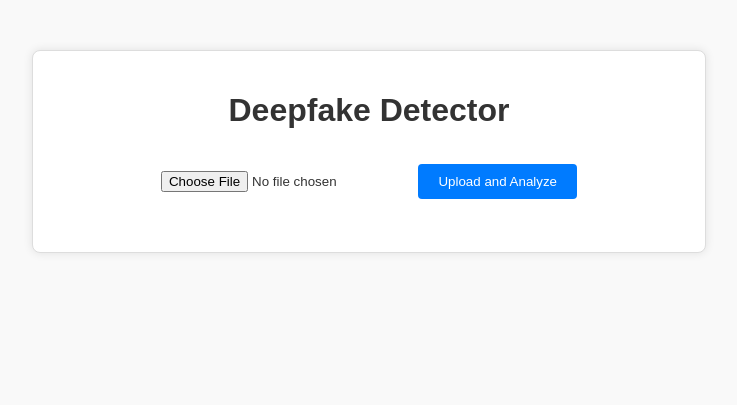
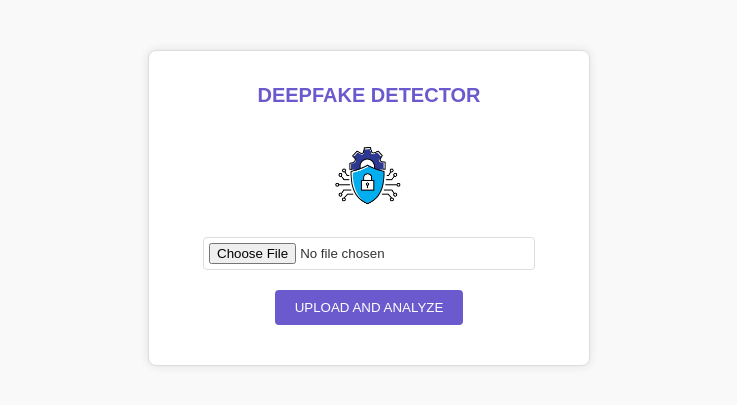
Before and after one commit to SamikshaSolanke/Deepfake-video-detection, a Flask app: page / in a window 1280 px wide. Shown: the top 405 px of the page, without its empty margins (271-1008 px from the left). Run offline with Flask 3, Linux system fonts and the light colour scheme.

Commit message:
ALL DONE

```diff
--- a/app.py
+++ b/app.py
@@ -1,9 +1,10 @@
 from flask import Flask, render_template, request, jsonify
 import os
 from werkzeug.utils import secure_filename
+import tensorflow as tf
 import numpy as np
-from utils.video_processing import frames_extract, frame_preprocess
-import tensorflow as tf
+import cv2
+from utils.video_processing import extract_frames, preprocess_frame
 
 app = Flask(__name__)
 
@@ -13,46 +14,47 @@ ALLOWED_EXTENSIONS = {'mp4'}
 app.config['UPLOAD_FOLDER'] = UPLOAD_FOLDER
 
 # Load TFLite model
-TFLITE_MODEL_PATH = './model/deepfake_detector_model4.tflite'
+TFLITE_MODEL_PATH = './model/deepfake_detector_model_final.tflite'
 interpreter = tf.lite.Interpreter(model_path=TFLITE_MODEL_PATH)
 interpreter.allocate_tensors()
 
+# Get input/output details from the model
 input_details = interpreter.get_input_details()
 output_details = interpreter.get_output_details()
 
 
 def allowed_file(filename):
+    """Check if the uploaded file is an allowed type."""
     return '.' in filename and filename.rsplit('.', 1)[1].lower() in ALLOWED_EXTENSIONS
 
 
 def predict_deepfake(video_path):
-    frames = frames_extract(video_path)
+    """Process the video and predict if it is deepfake."""
+    frames = extract_frames(video_path, max_frames=20, frame_size=(224, 224))
     predictions = []
 
     for frame in frames:
-        processed_frame = frame_preprocess(frame)
-        processed_frame = np.expand_dims(processed_frame, axis=0).astype(np.float32)
+        processed_frame = preprocess_frame(frame)  # Normalize frame to [0, 1]
+        processed_frame = np.expand_dims(processed_frame, axis=0)  # Add batch dimension
 
-        if processed_frame.shape != tuple(input_details[0]['shape']):
-            raise ValueError(f"Input shape mismatch. Expected: {tuple(input_details[0]['shape'])}, Got: {processed_frame.shape}")
-
-        interpreter.set_tensor(input_details[0]['index'], processed_frame)
+        interpreter.set_tensor(input_details[0]['index'], processed_frame.astype(np.float32))
         interpreter.invoke()
-        prediction = interpreter.get_tensor(output_details[0]['index'])[0][0]
-        predictions.append(prediction)
+        prediction = interpreter.get_tensor(output_details[0]['index'])
+        predictions.append(prediction[0][0])
 
     avg_prediction = np.mean(predictions)
-    confidence = avg_prediction * 100
-    return confidence
+    return avg_prediction
 
 
 @app.route('/')
 def index():
+    """Render the index page."""
     return render_template('index.html')
 
 
 @app.route('/upload', methods=['POST'])
 def upload():
+    """Handle video uploads and deepfake detection."""
     if 'video' not in request.files:
         return jsonify({'error': 'No file uploaded'}), 400
 
@@ -62,13 +64,14 @@ def upload():
         file_path = os.path.join(app.config['UPLOAD_FOLDER'], filename)
         file.save(file_path)
 
-        try:
-            confidence = predict_deepfake(file_path)
-            os.remove(file_path)
-            return jsonify({'deepfake_percentage': f'{confidence:.2f}%'})
-        except Exception as e:
-            os.remove(file_path)
-            return jsonify({'error': str(e)}), 500
+        # Run prediction
+        deepfake_score = predict_deepfake(file_path)
+        percentage = deepfake_score * 100  # Convert to percentage
+
+        # Delete the uploaded file after processing
+        os.remove(file_path)
+
+        return jsonify({'deepfake_percentage': f'{percentage:.2f}%'})
     else:
         return jsonify({'error': 'Invalid file format. Only .mp4 is allowed.'}), 400
 
--- a/static/css/styles.css
+++ b/static/css/styles.css
@@ -1,3 +1,42 @@
+/*body {*/
+/*    font-family: Arial, sans-serif;*/
+/*    background-color: #f9f9f9;*/
+/*    color: #333;*/
+/*    text-align: center;*/
+/*    margin-top: 50px;*/
+/*}*/
+
+/*.container {*/
+/*    width: 50%;*/
+/*    margin: auto;*/
+/*    padding: 20px;*/
+/*    border: 1px solid #ddd;*/
+/*    background: #fff;*/
+/*    box-shadow: 0 0 10px rgba(0, 0, 0, 0.1);*/
+/*    border-radius: 8px;*/
+/*}*/
+
+/*input[type="file"] {*/
+/*    margin: 20px 0;*/
+/*}*/
+
+/*button {*/
+/*    padding: 10px 20px;*/
+/*    background-color: #007BFF;*/
+/*    color: white;*/
+/*    border: none;*/
+/*    cursor: pointer;*/
+/*    border-radius: 4px;*/
+/*}*/
+
+/*button:hover {*/
+/*    background-color: #0056b3;*/
+/*}*/
+
+/*#result {*/
+/*    margin-top: 20px;*/
+/*}*/
+
 body {
     font-family: Arial, sans-serif;
     background-color: #f9f9f9;
@@ -7,32 +46,61 @@ body {
 }
 
 .container {
-    width: 50%;
+    width: 400px;
     margin: auto;
     padding: 20px;
     border: 1px solid #ddd;
     background: #fff;
     box-shadow: 0 0 10px rgba(0, 0, 0, 0.1);
     border-radius: 8px;
+    text-align: center;
+}
+
+.logo-placeholder {
+    width: 80px;
+    height: 80px;
+    margin: 0 auto 20px;
+}
+
+.logo-image {
+    width: 100%;
+    height: 100%;
+    object-fit: contain;
+    border-radius: 50%;
+}
+
+h1 {
+    font-size: 20px;
+    color: #6A5ACD;
+    margin-bottom: 30px;
+    text-transform: uppercase;
 }
 
 input[type="file"] {
-    margin: 20px 0;
+    display: block;
+    margin: 10px auto 20px;
+    width: 80%;
+    padding: 5px;
+    border: 1px solid #ddd;
+    border-radius: 4px;
 }
 
 button {
     padding: 10px 20px;
-    background-color: #007BFF;
+    background-color: #6A5ACD;
     color: white;
     border: none;
     cursor: pointer;
     border-radius: 4px;
+    text-transform: uppercase;
 }
 
 button:hover {
-    background-color: #0056b3;
+    background-color: #5a4bbd;
 }
 
 #result {
     margin-top: 20px;
+    font-size: 20px;
+    text-align: center;
 }
--- a/templates/index.html
+++ b/templates/index.html
@@ -9,6 +9,9 @@
 <body>
     <div class="container">
         <h1>Deepfake Detector</h1>
+        <div class="logo-placeholder">
+            <img src="/templates/logo.jpeg" alt="Logo" class="logo-image">
+        </div>
         <form id="upload-form" method="POST" enctype="multipart/form-data" action="/upload">
             <input type="file" name="video" accept=".mp4" required>
             <button type="submit">Upload and Analyze</button>
```
Also changed, not shown: utils/video_processing.py (+15 -62 lines), templates/logo.jpeg (added), 2 other files.
